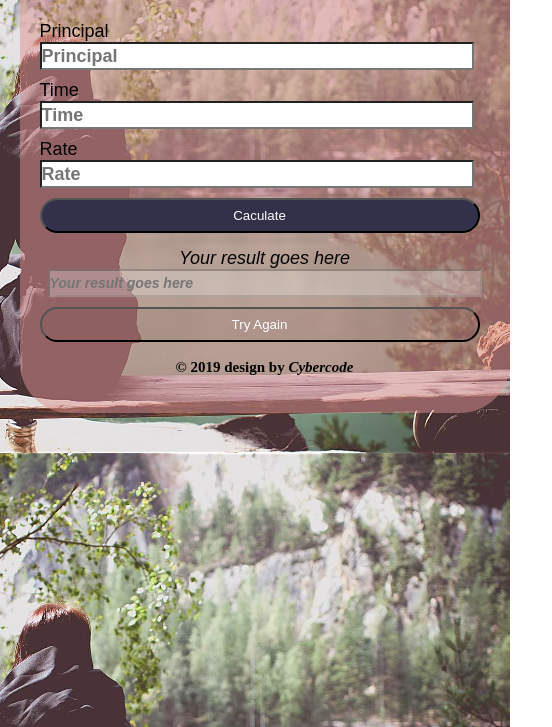
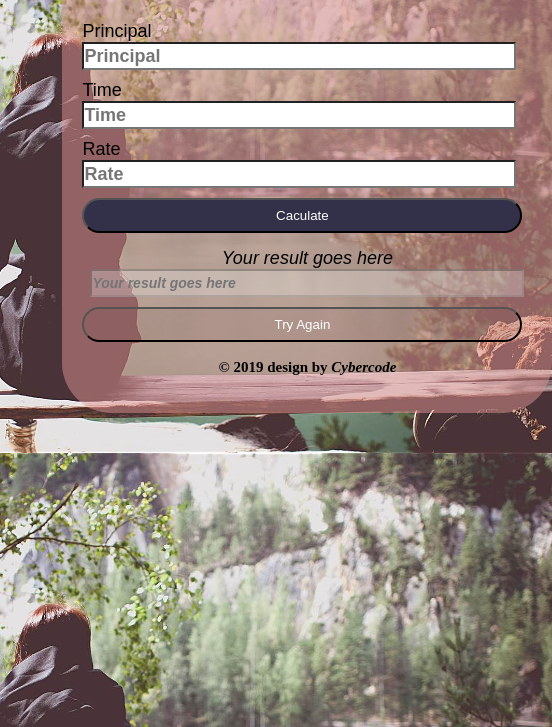
Before and after one commit to cybercode2000/simple-interest, a plain HTML site: page index.html in a window 390 px wide. Shown: the part 117-844 px from the top of the page, 552 px wide, since content can reach past the window. Drawn offline with Linux system fonts and the light colour scheme.

Commit message:
uploading files

```diff
--- a/style.css
+++ b/style.css
@@ -1,13 +1,15 @@
-@media screen and (max-width: 560px) {
+@media screen and (max-width: 760px) {
     * {
         margin: 0px;
         padding: 0px;
         background-size: cover;
         background-position: center;
+
     }
     .form {
         width: 30px;
-        left: -29%;
+        left: -18%;
+        right: -18%;
         transform: translate(0px, -40px);
         margin-top: 5px;
         position: relative;
```
